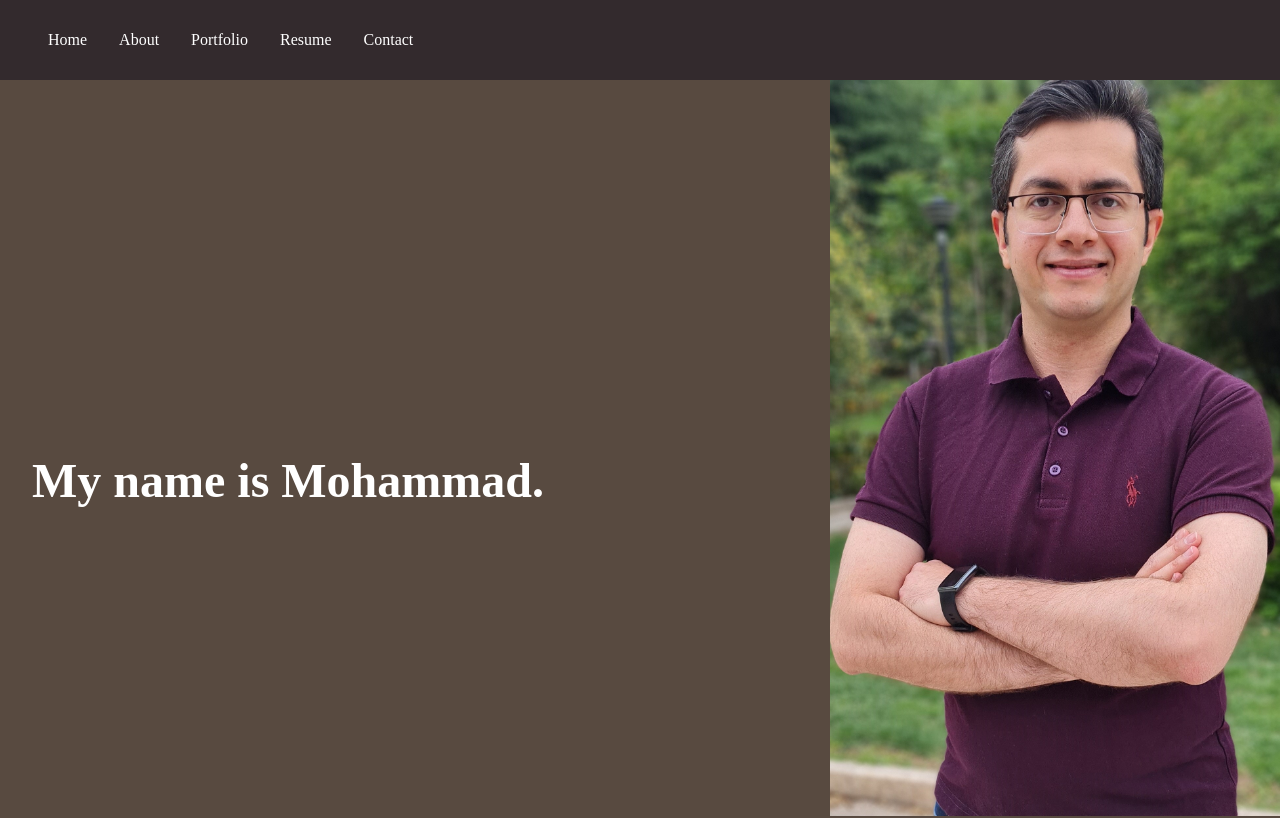
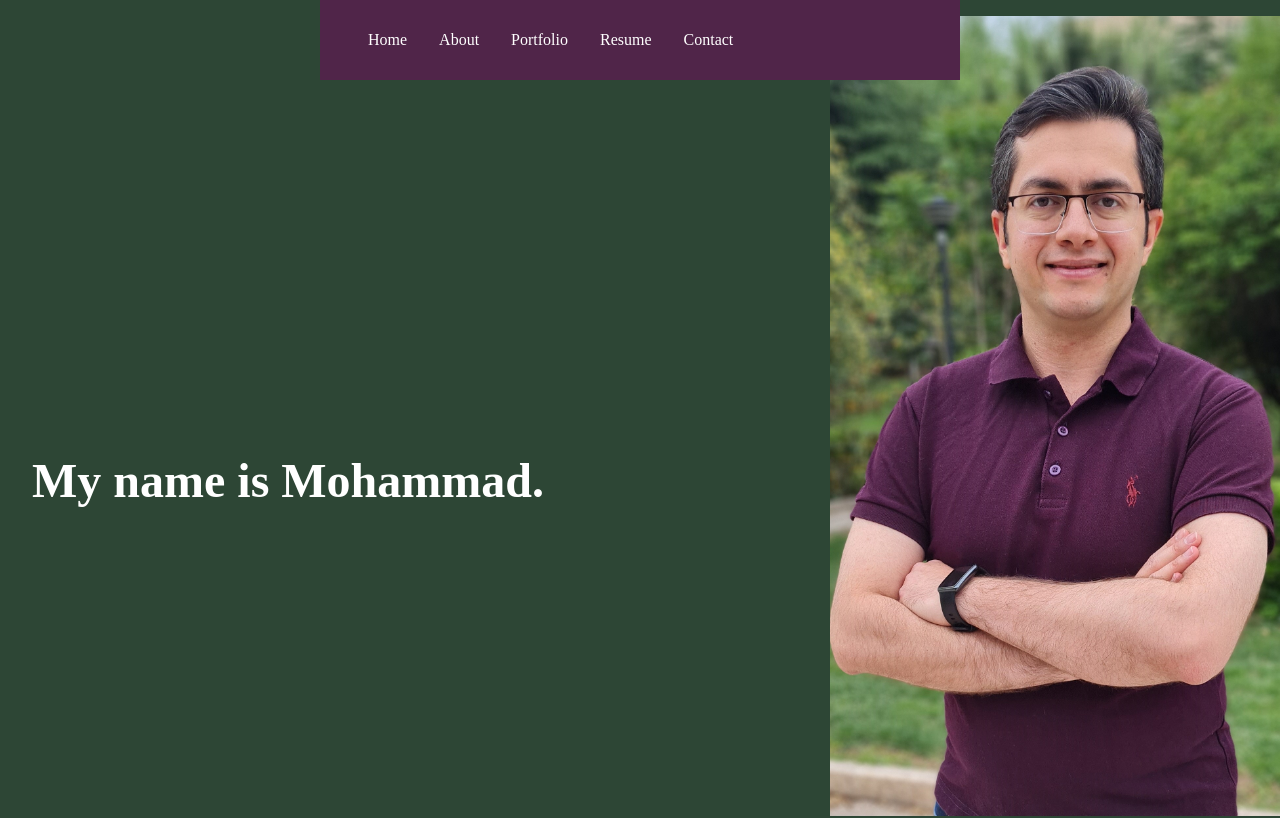
Before and after one commit to mkarimiseresht/Portfolio, a React (Create React App) app: page / in a window 1280 px wide. Shown: the top 818 px of the page. Built offline with nearby package versions, Linux system fonts and the light colour scheme.

Commit message:
Change color

```diff
--- a/public/style.css
+++ b/public/style.css
@@ -7,7 +7,7 @@
 }
 
 body {
-    background: #584a40;
+    background: #2d4635;
     color: white;
     overflow: hidden;
     overflow-y: scroll;
--- a/src/components/Navbar/navbar.css
+++ b/src/components/Navbar/navbar.css
@@ -1,7 +1,7 @@
 .navbar {
-    background: #332a2d;
+    background: #502549;
     height: 5rem;
-    width: 100vw;
+    width: 50vw;
     margin: 0 auto;
     padding: 1rem 2rem;
     display: flex;
--- a/src/components/Navbar/navbar.js
+++ b/src/components/Navbar/navbar.js
@@ -7,8 +7,8 @@ const Navbar = () => {
         <nav className="navbar">
             <div className="menu">
                 <Link className="menuListItem">Home</Link>
-                <Link activeClass="active" to='about' spy={true} smooth={true} duration={500} className="menuListItem">About</Link>
-                <Link activeClass="active" to='project' spy={true} smooth={true} duration={500} className="menuListItem">Portfolio</Link>
+                <Link activeClass="active" to='about' spy={true} smooth={true} offset={50} duration={500} className="menuListItem">About</Link>
+                <Link activeClass="active" to='project' spy={true} smooth={true} offset={50} duration={500} className="menuListItem">Portfolio</Link>
                 <Link className="menuListItem">Resume</Link>
                 <Link className="menuListItem">Contact</Link>
             </div>
```
